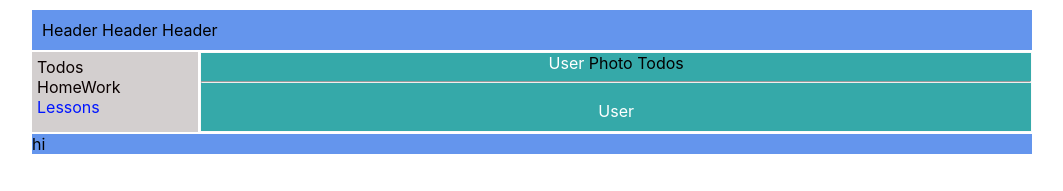
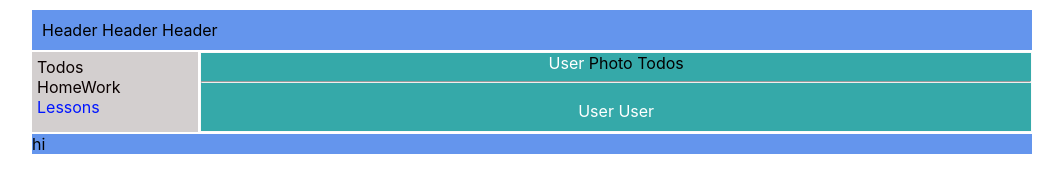
Before and after one commit to VladimirShumliaiev/Type-script-React, a React (Create React App) app in the folder my-app/: page /lessons/user in a window 1280 px wide. Shown: the top 191 px of the page, without its empty margins (108-1171 px from the left). Built offline with nearby package versions, Linux system fonts and the light colour scheme.

Commit message:
+++add 16.02.2023 21:10

```diff
--- a/my-app/src/App.tsx
+++ b/my-app/src/App.tsx
@@ -1,13 +1,13 @@
 import React from 'react';
 import './App.css';
-import AppCell from "./Components/Routers/AppCell";
+import LayoutCell from "./Components/Routers/LayoutCell";
 
 
 
 function App() {
     return (
         <div>
-          <AppCell/>
+          <LayoutCell/>
         </div>
     );
 }
--- a/my-app/src/Components/Routers/AppCell.tsx
+++ b/my-app/src/Components/Routers/LayoutCell.tsx
@@ -6,7 +6,7 @@ import Todo from "../mainContent/Todo/Todo"
 import LessonsTypeScript from "../mainContent/Lessons/LessonsTypeScript";
 
 
-const AppCell = () => {
+const LayoutCell = () => {
     return (
         <>
             <Routes>
@@ -20,4 +20,4 @@ const AppCell = () => {
     );
 };
 
-export default AppCell;
+export default LayoutCell
--- a/my-app/src/Components/mainContent/Lessons/Components Lessons/Users/Users.tsx
+++ b/my-app/src/Components/mainContent/Lessons/Components Lessons/Users/Users.tsx
@@ -3,7 +3,7 @@ import React, {FC} from 'react';
 const Users: FC = () => {
     return (
         <div>
-            User
+            User User
         </div>
     );
 };
--- a/my-app/src/Layout/Layout.tsx
+++ b/my-app/src/Layout/Layout.tsx
@@ -6,10 +6,11 @@ import {Outlet} from "react-router-dom";
 const Layout = () => {
     return (
         <div className="App">
+
             <div className={'Header'}>
                 <Header/>
+            </div>
 
-            </div>
             <div className={'NavBar'}>
                 <NavBar/>
             </div>
@@ -17,9 +18,11 @@ const Layout = () => {
             <div className={'Main'}>
                 <Outlet/>
             </div>
+
             <div className={'Footer'}>
                 hi
             </div>
+
         </div>
     );
 };
```
